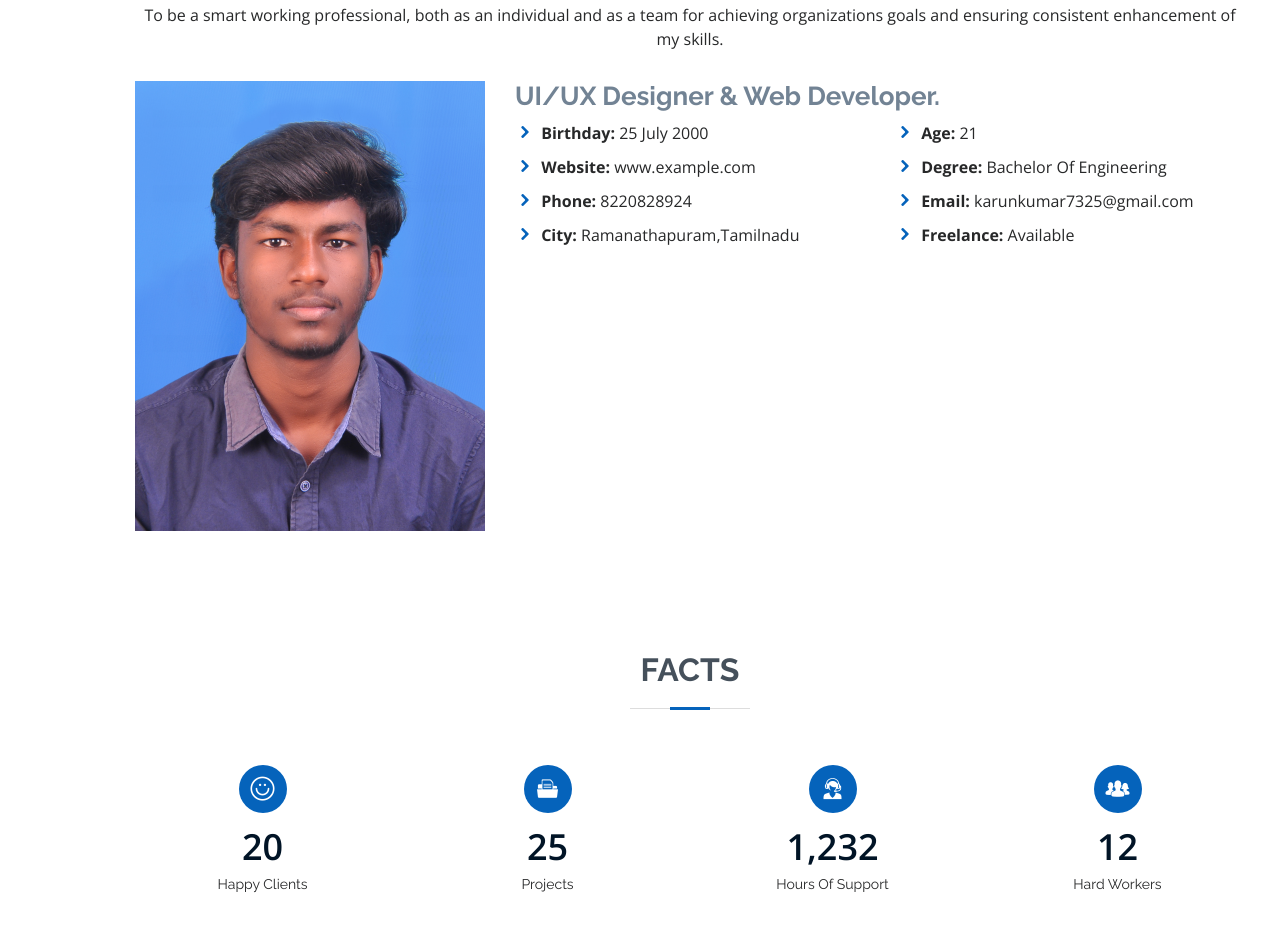
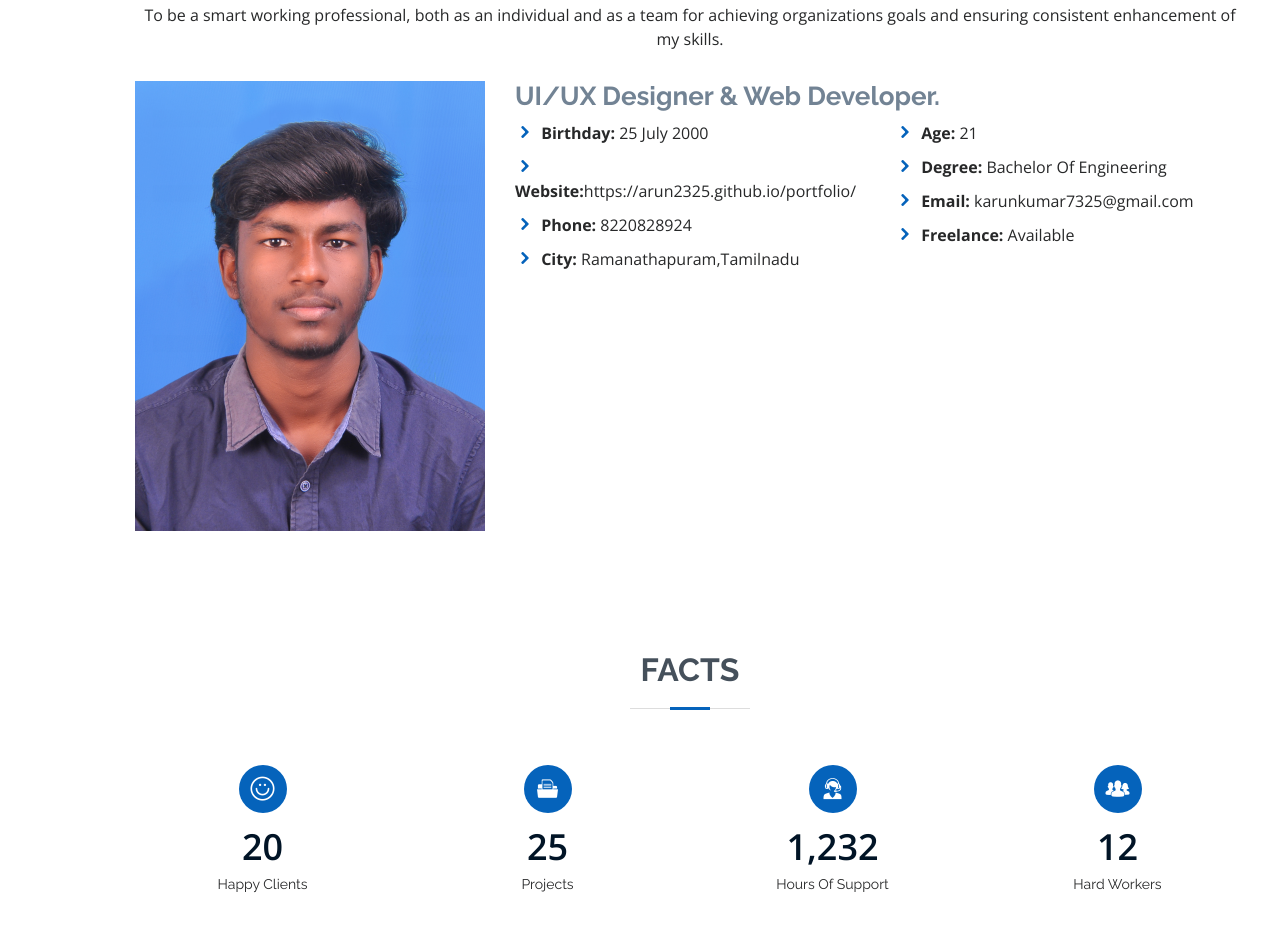
Before and after one commit to Arun2325/portfolio, a plain HTML site: page index.html in a window 1280 px wide. Shown: the part 935-1866 px from the top of the page. Drawn offline with nearby package versions, Linux system fonts and the light colour scheme.

Commit message:
Update index.html

```diff
--- a/index.html
+++ b/index.html
@@ -97,7 +97,7 @@
               <div class="col-lg-6">
                 <ul>
                   <li><i class="icofont-rounded-right"></i> <strong>Birthday:</strong> 25 July 2000</li>
-                  <li><i class="icofont-rounded-right"></i> <strong>Website:</strong> www.example.com</li>
+                  <li><i class="icofont-rounded-right"></i> <strong>Website:</strong>https://arun2325.github.io/portfolio/</li>
                   <li><i class="icofont-rounded-right"></i> <strong>Phone:</strong> 8220828924</li>
                   <li><i class="icofont-rounded-right"></i> <strong>City:</strong> Ramanathapuram,Tamilnadu</li>
                 </ul>
```
